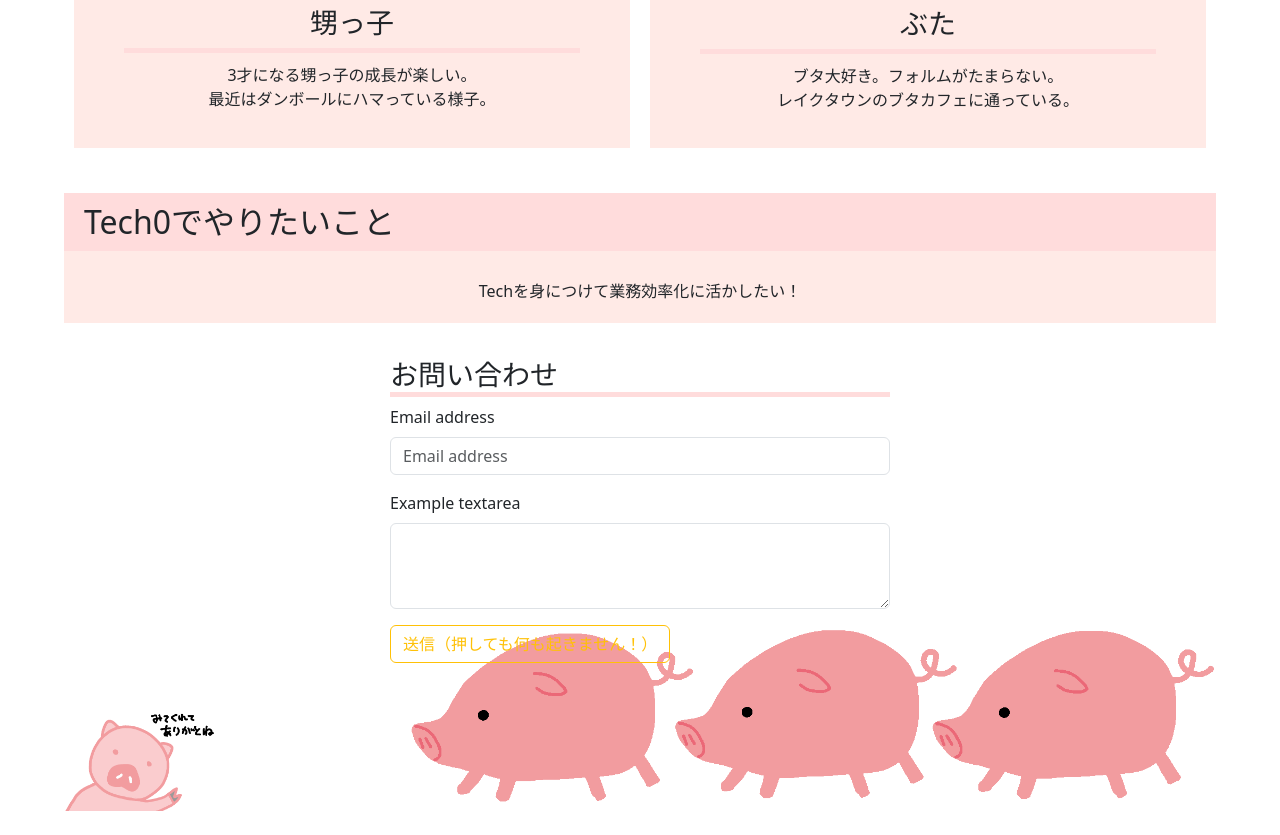
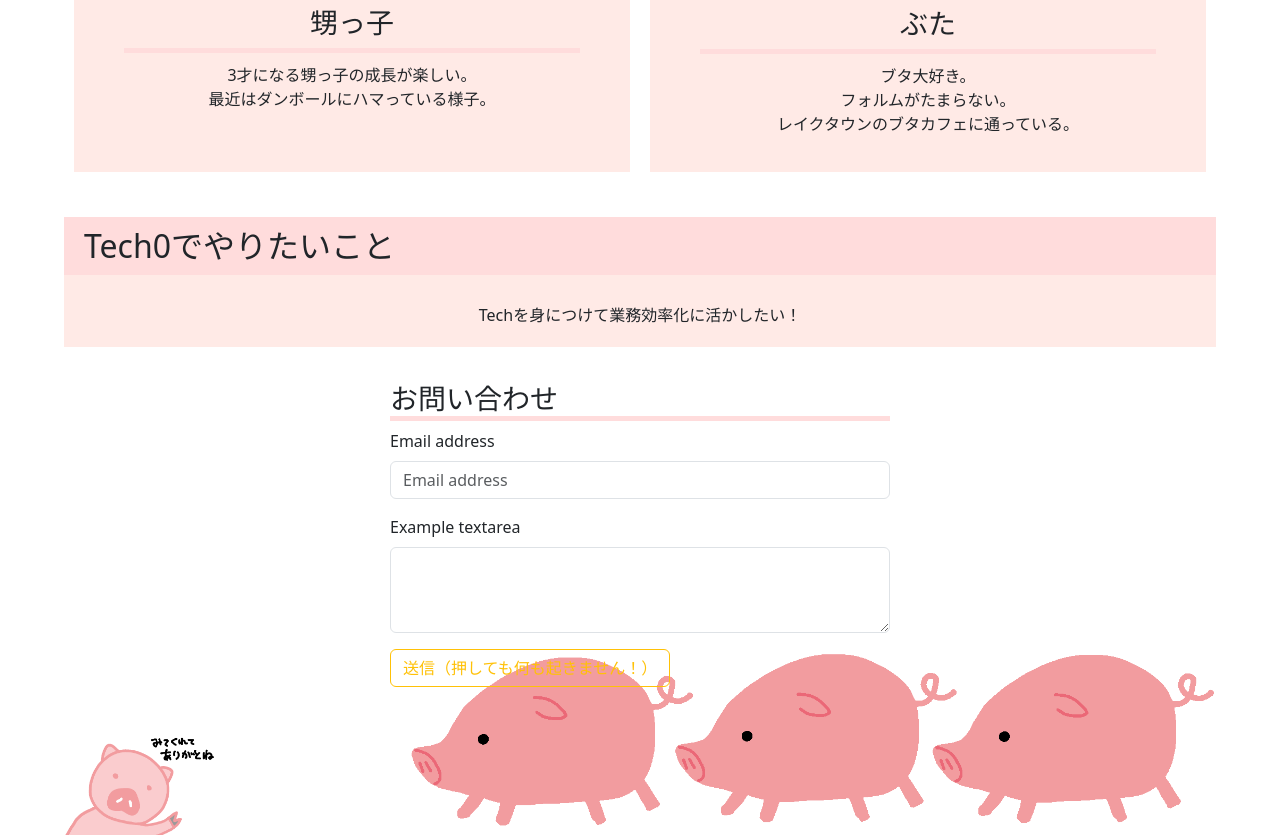
Before and after one commit to hikarumae/maetamori, a plain HTML site: page index.html in a window 1280 px wide. Shown: the part 1346-2181 px from the top of the page. Before the commit the page ends 2157 px from the top, so only its background shows below. Drawn offline with nearby package versions, Linux system fonts and the light colour scheme.

Commit message:
Update index.html

```diff
--- a/index.html
+++ b/index.html
@@ -74,7 +74,7 @@
                 <div class="outer-title">
                     <h3>ぶた</h3>
                 </div>
-                <p>ブタ大好き。フォルムがたまらない。<br>レイクタウンのブタカフェに通っている。</p>
+                <p>ブタ大好き。<br>フォルムがたまらない。<br>レイクタウンのブタカフェに通っている。</p>
             </div>
 
 
```
